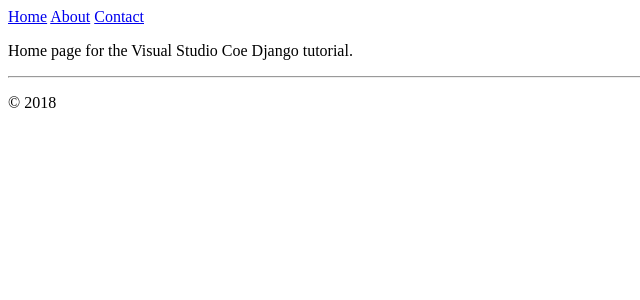
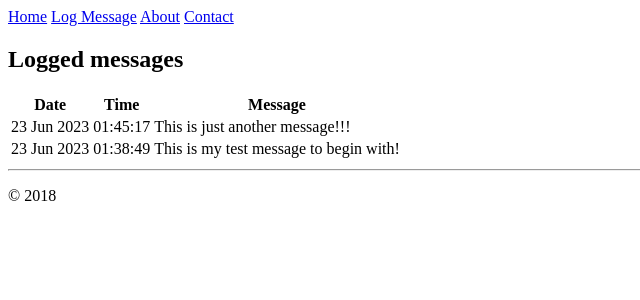
Before and after one commit to wlowrimore/exploring_django, a Django app: page / in a window 1280 px wide. Shown: the top 300 px of the page, without its empty margins (0-640 px from the left). Run offline with Django 4.2, Linux system fonts and the light colour scheme; data comes from the database, SQL or seed files in the repository; both versions use the stored data as it was after the commit.

Commit message:
adds logged messages to home page

```diff
--- a/hello/models.py
+++ b/hello/models.py
@@ -8,5 +8,5 @@ class LogMessage(models.Model):
 
   def __str__(self):
     """Returns a string representation of a message."""
-    dat = timezone.localtime(self.log_date)
+    date = timezone.localtime(self.log_date)
     return f"'{self.message}' logged on {date.strftime('%A, %d %B, %Y at %X')}"
--- a/hello/templates/hello/home.html
+++ b/hello/templates/hello/home.html
@@ -5,5 +5,30 @@
 {% endblock %}
 
 {% block content %}
-  <p>Home page for the Visual Studio Coe Django tutorial.</p>
+<h2>Logged messages</h2>
+
+{% if message_list %}
+    <table class="message_list">
+        <thead>
+        <tr>
+            <th>Date</th>
+            <th>Time</th>
+            <th>Message</th>
+        </tr>
+        </thead>
+        <tbody>
+        {% for message in message_list %}
+            <tr>
+                <td>{{ message.log_date | date:'d M Y' }}</td>
+                <td>{{ message.log_date | time:'H:i:s' }}</td>
+                <td>
+                    {{ message.message }}
+                </td>
+            </tr>
+        {% endfor %}
+        </tbody>
+    </table>
+{% else %}
+    <p>No messages have been logged. Use the <a href="{% url 'log' %}">Log Message form</a>.</p>
+{% endif %}
 {% endblock %}
--- a/hello/templates/hello/layout.html
+++ b/hello/templates/hello/layout.html
@@ -10,6 +10,7 @@
 <body>
 <div class="navbar">
     <a href="{% url 'home' %}" class="navbar-brand">Home</a>
+    <a href="{% url 'log' %}" class="navbar-item">Log Message</a>
     <a href="{% url 'about' %}" class="navbar-item">About</a>
     <a href="{% url 'contact' %}" class="navbar-item">Contact</a>
 </div>
--- a/hello/urls.py
+++ b/hello/urls.py
@@ -1,8 +1,18 @@
 from django.urls import path
 from hello import views
+from hello.models import LogMessage
+
+home_list_view = views.HomeListView.as_view(
+    queryset=LogMessage.objects.order_by("-log_date")[:5],  # :5 limits the results to the five most recent
+    context_object_name="message_list",
+    template_name="hello/home.html",
+)
+
+
 urlpatterns = [
-  path("", views.home, name="home"),
+  path("", home_list_view, name="home"),
   path("hello/<name>", views.hello_there, name="hello_there"),
   path("about/", views.about, name="about"),
-  path("contact/", views.contact, name="contact")
+  path("contact/", views.contact, name="contact"),
+  path("log/", views.log_message, name="log"),
 ]
--- a/hello/views.py
+++ b/hello/views.py
@@ -1,10 +1,18 @@
 import re
 from django.utils.timezone import datetime
 from django.http import HttpResponse
-from django.shortcuts import render
+from django.shortcuts import render, redirect
+from django.views.generic import ListView
+from hello.forms import LogMessageForm
+from hello.models import LogMessage
 
-def home(request):
-    return render(request, "hello/home.html")
+class HomeListView(ListView):
+    """Renders the home page, with a list of all messages."""
+    model = LogMessage
+
+    def get_context_data(self, **kwargs):
+        context = super(HomeListView, self).get_context_data(**kwargs)
+        return context
 
 
 def about(request):
@@ -25,3 +33,16 @@ def hello_there(request, name):
             'date': datetime.now()
         }
     )
+
+
+def log_message(request):
+    form = LogMessageForm(request.POST or None)
+
+    if request.method == "POST":
+        if form.is_valid():
+            message = form.save(commit=False)
+            message.log_date = datetime.now()
+            message.save()
+            return redirect("home")
+    else:
+        return render(request, "hello/log_message.html", {"form": form})
--- a/web_project/urls.py
+++ b/web_project/urls.py
@@ -15,8 +15,8 @@ Including another URLconf
     2. Add a URL to urlpatterns:  path('blog/', include('blog.urls'))
 """
 from django.contrib import admin
+from django.contrib.staticfiles.urls import staticfiles_urlpatterns
 from django.urls import include, path
-from django.contrib.staticfiles.urls import staticfiles_urlpatterns
 
 urlpatterns = [
   path("", include("hello.urls")),
```
Also changed, not shown: hello/forms.py (added, +8 -0 lines), hello/static/hello/site.css (+9 -0 lines), hello/templates/hello/log_message.html (added, +11 -0 lines), db.sqlite3.
